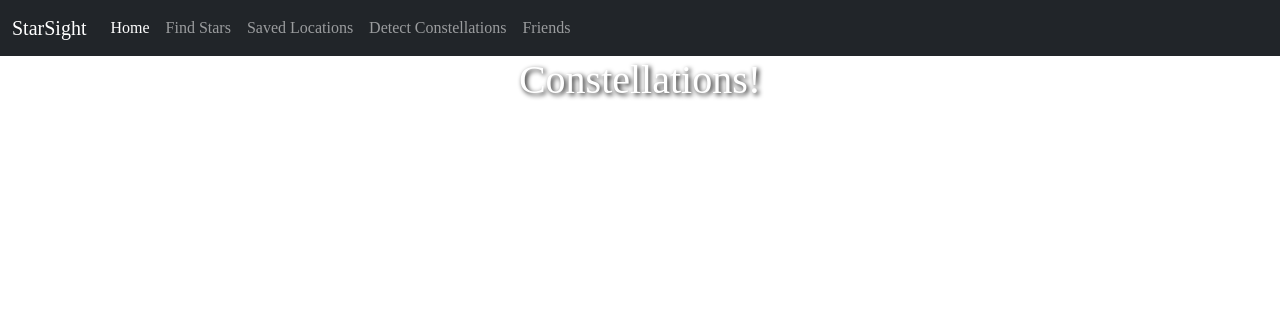
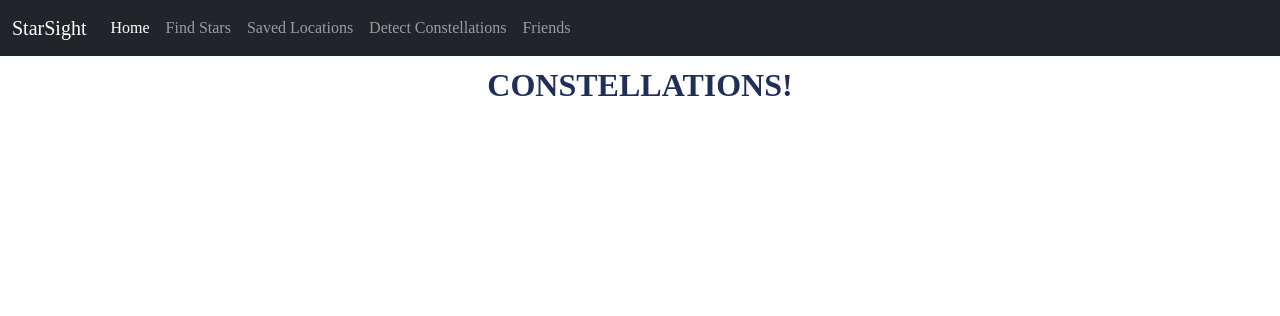
Before and after one commit to ademar-gamero/StarSight-Project, a Flask app: page /find_constellations/learn_more in a window 1280 px wide. Shown: the top 316 px of the page. Run offline with Flask 3, Linux system fonts and the light colour scheme; some libraries are stand-ins or nearby versions.

Commit message:
Fixed formatting

```diff
--- a/constellation.py
+++ b/constellation.py
@@ -184,7 +184,7 @@ def populate_constellations_table(db, Constellation):
                 "img":"Andromeda.jpg"
                 },
                 {
-                "name":"UrsaMinor",
+                "name":"Ursa Minor",
                 "description":"Ursa Minor (Latin: 'Lesser Bear', contrasting with Ursa Major), also known as the Little Bear, is a constellation located in the far northern sky. As with the Great Bear, the tail of the Little Bear may also be seen as the handle of a ladle, hence the North American name, Little Dipper: seven stars with four in its bowl like its partner the Big Dipper. Ursa Minor was one of the 48 constellations listed by the 2nd-century astronomer Ptolemy, and remains one of the 88 modern constellations. Ursa Minor has traditionally been important for navigation, particularly by mariners, because of Polaris being the north pole star.",
                 "img":"UrsaMinor.jpg"
                 },
--- a/templates/find_constellations.html
+++ b/templates/find_constellations.html
@@ -1,51 +1,65 @@
 {% extends "basic_layout.html" %}
+
 {% block content %}
 <style>
-  .constellation{
+  h1 {
+    color: #202F5A;
+    text-transform: uppercase;
+    font-size: x-large;
+    font-weight: bold;
+    text-shadow: none;
+    font-size: xx-large;
+    margin: 10px;
+  }
+  h4 {
+    font-weight: bold;
+    color: #202F5A;
+  }
+  .constellation {
     display: flex;
     flex-direction: column;
     align-items: center;
     margin-bottom: 60px;
   }
-  .constellation-content{
+  .constellation-content {
     display: flex;
     align-items: flex-start;
     width: 100%;
     max-width: 1200px;
   }
-  .constellation img{
-    margin-right: 20px;
-    width:100%;
+  .constellation img {
+    margin-right: 15px;
+    width: 100%;
     max-width: 500px;
     height: auto;
   }
-  .text-container{
+  .text-container {
     display: flex;
     flex-direction: column;
     justify-content: center;
     width: 50%;
+    margin-right: 35px;
   }
-
-  .constellation h4{
+  .constellation h4 {
     margin: 0 0 15px 0;
     font-size: 24px;
   }
-  .constellation p{
+  .constellation p {
     margin: 0;
     text-align: justify;
   }
-</style
+</style>
 <body>
-    <h1 style="margin-bottom:40px;"> Constellations! </h1>
-    {%for constellation in constellations%}
+  <h1 style="margin-bottom: 40px;">Constellations!</h1>
+  {% for constellation in constellations %}
     <div class="constellation">
       <div class="constellation-content">
         <div class="text-container">
-            <h4>{{constellation["name"]}}</h4>
-            <p>{{constellation["description"]}}</p>
+          <h4>{{ constellation["name"] }}</h4>
+          <p>{{ constellation["description"] }}</p>
         </div>
-          <img src={{ url_for('static', filename = '/images/constellations/'+constellation['img'])}}
-          width="500" height="500" alt="{{constellation["name"]}}" border="0">
+        <img src="{{ url_for('static', filename='images/constellations/' + constellation['img']) }}"
+             width="500" height="auto" alt="{{ constellation["name"] }}" border="0">
       </div>
     </div>
   {% endfor %}
```
Lines whose indentation alone changed are shown as unchanged.
